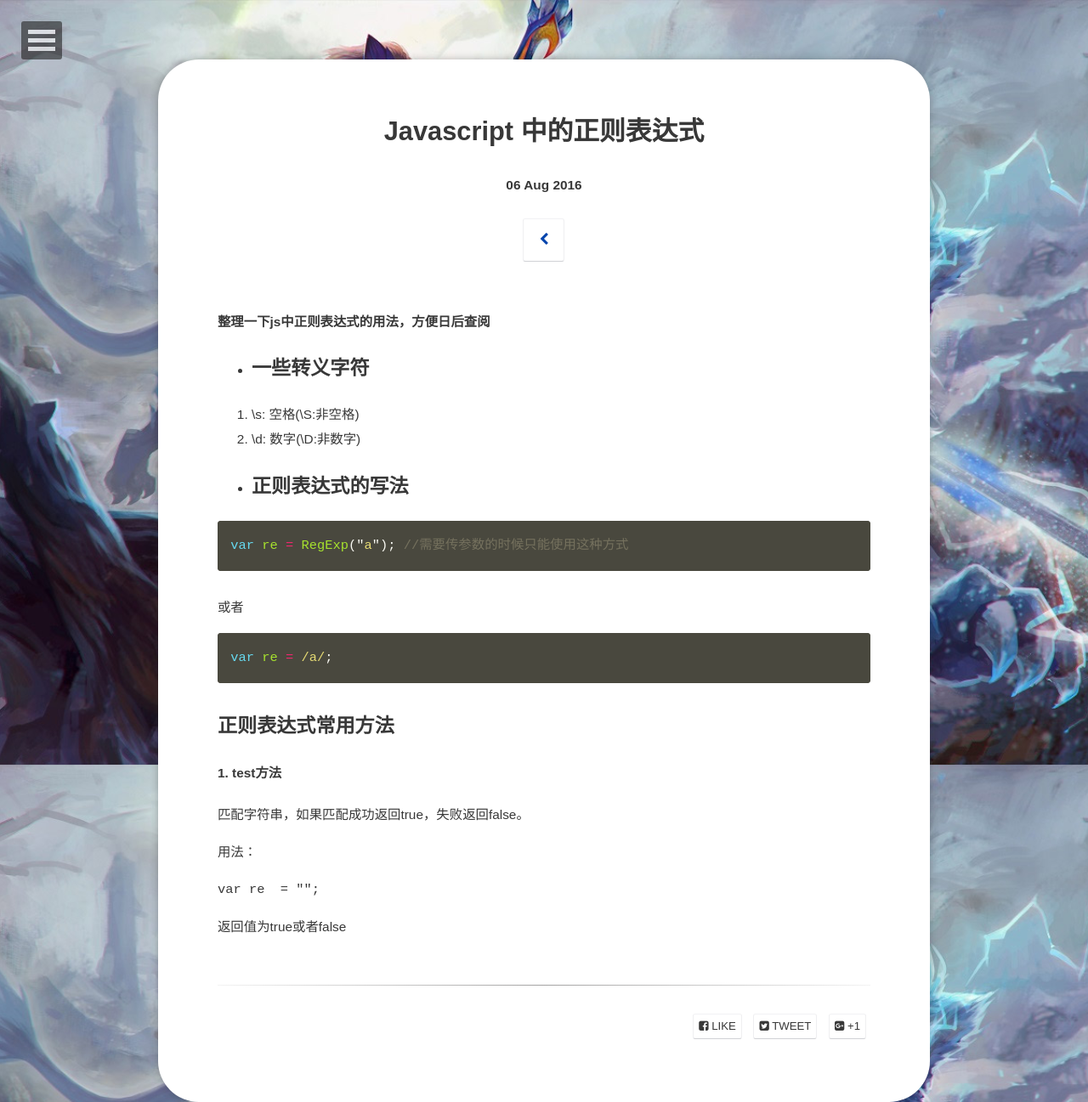
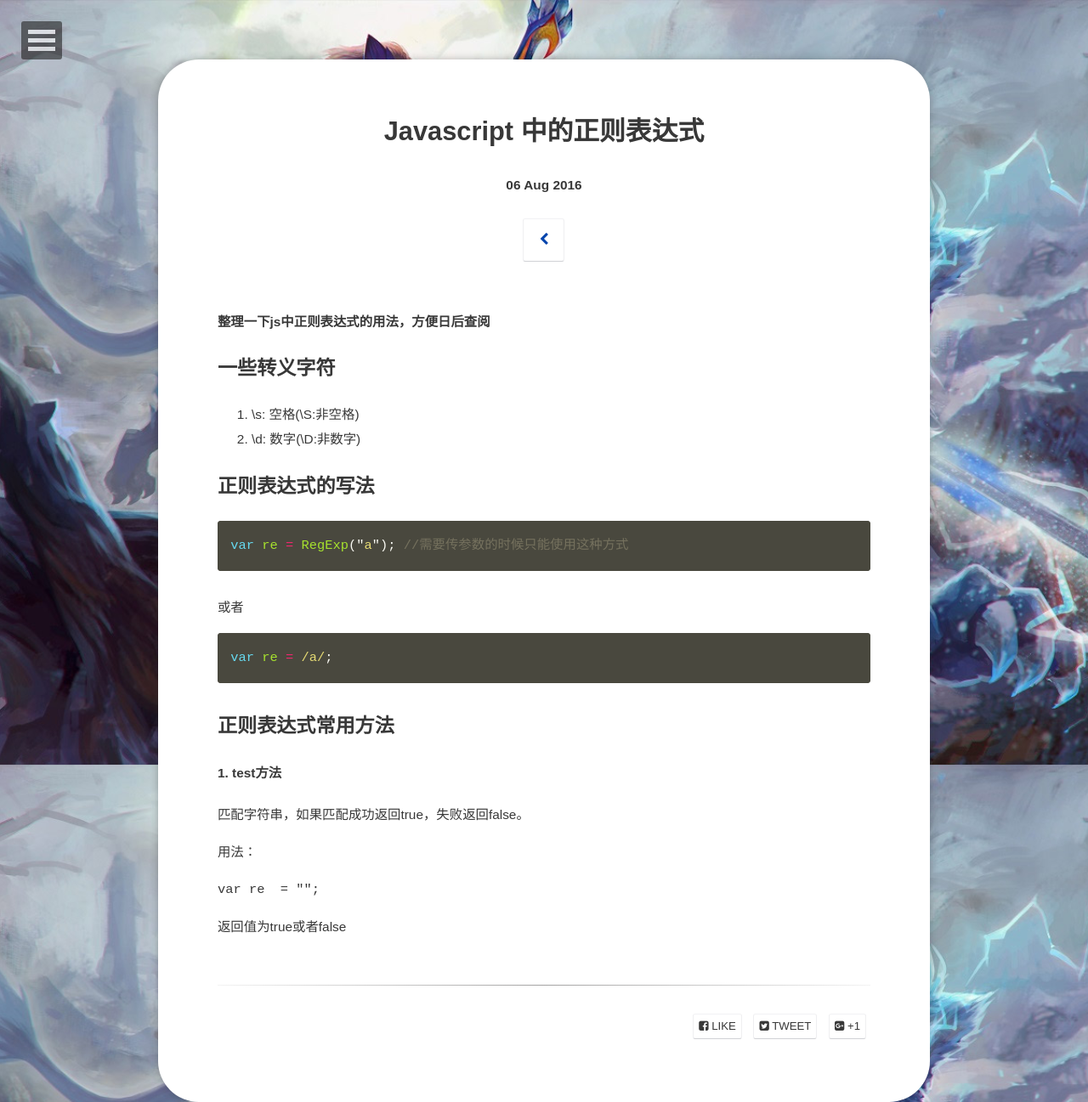
Before and after one commit to sandofsuro/sandofsuro.github.io, a Jekyll site: the page built from _posts/2016-08-06-regex.md, in a window 1280 px wide. Shown: the whole page at 85% size. Built offline with Jekyll 4.4.1, drawn with Linux system fonts in a browser that asks for light colours; some web fonts are replaced.

Commit message:
push an article

````diff
--- a/_posts/2016-08-06-regex.md
+++ b/_posts/2016-08-06-regex.md
@@ -6,12 +6,12 @@ excerpt: ""
 
 **整理一下js中正则表达式的用法，方便日后查阅**
 
-* ## 一些转义字符
+## 一些转义字符
 
 1. \s:	空格(\S:非空格)
 2. \d:	数字(\D:非数字)
 
-* ## 正则表达式的写法
+## 正则表达式的写法
 
 ```javascript
 var re = RegExp("a"); //需要传参数的时候只能使用这种方式
@@ -22,7 +22,6 @@ var re = RegExp("a"); //需要传参数的时候只能使用这种方式
 ```javascript
 var re = /a/;
 ```
-
 
 ## 正则表达式常用方法
 
````
